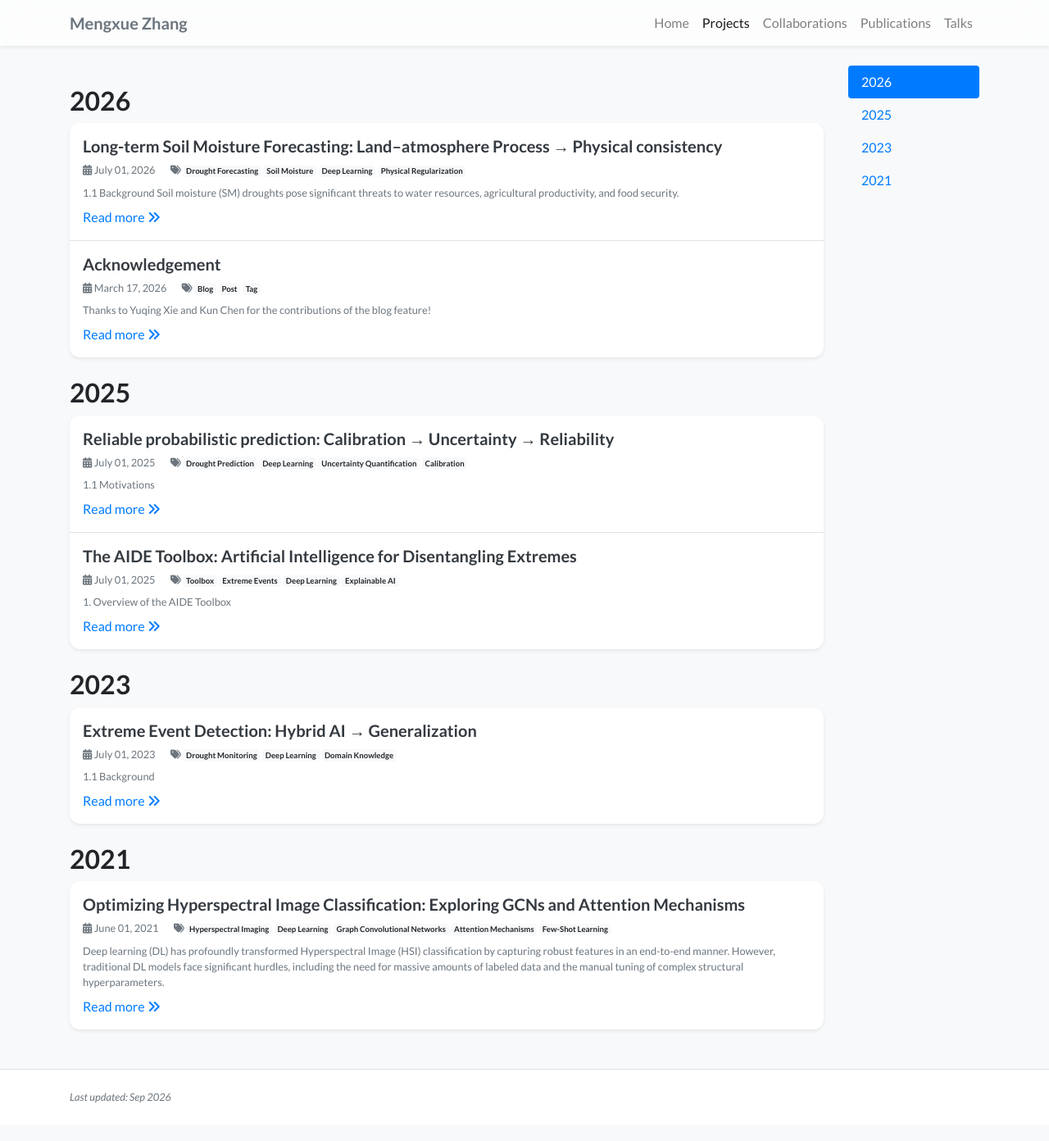
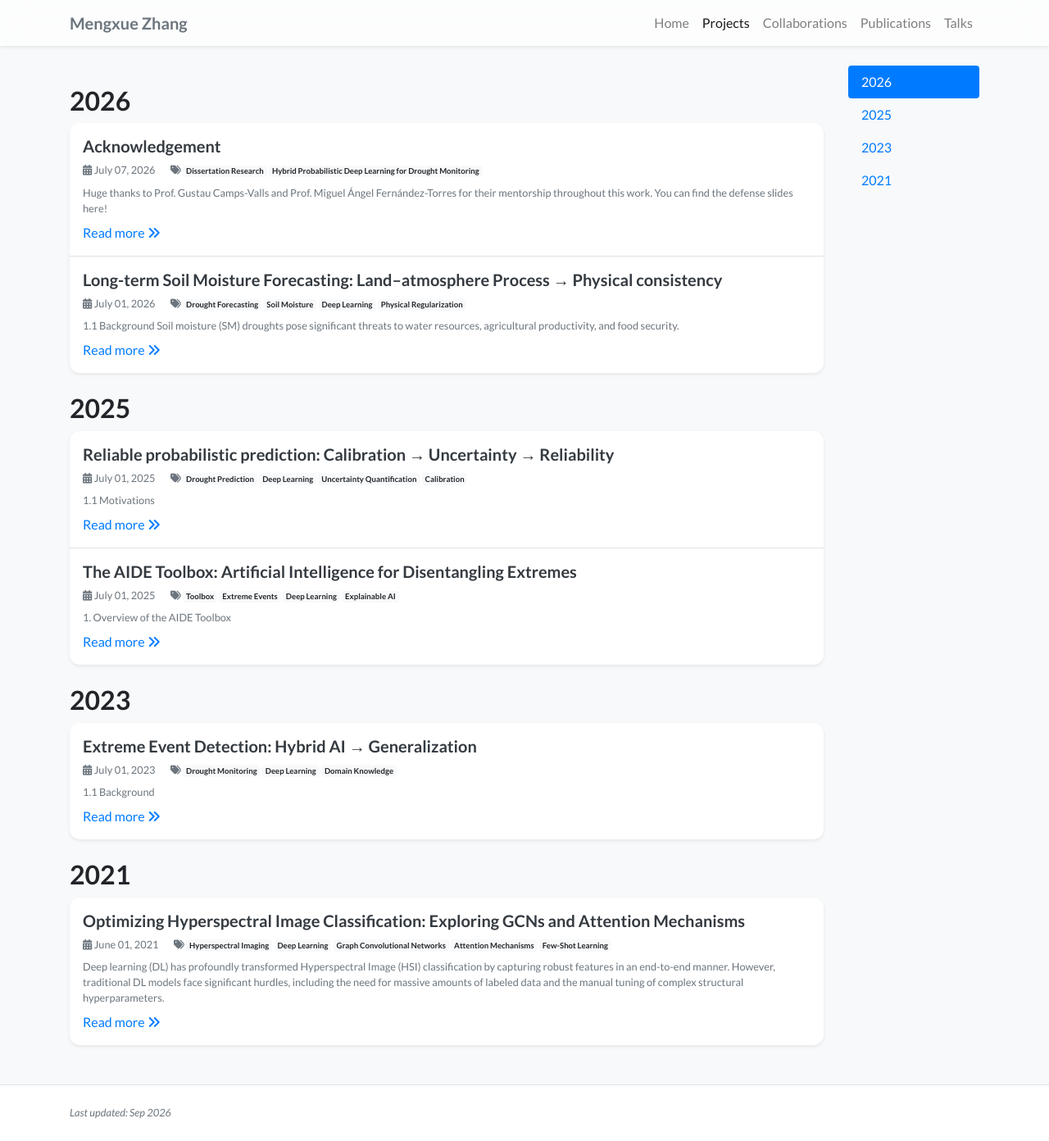
Before and after one commit to mengxue-rs/mengxue-rs.github.io, a Jekyll site: the page built from projects.html, in a window 1280 px wide and 1392 px high. Shown: the whole window at 82% size. Built offline with Jekyll 4.4.1, drawn with Linux system fonts in a browser that asks for light colours; nearby versions of some CDN libraries; a style sheet for code colours, icons or effects is not loaded.

Commit message:
Update 2026-03-17-acknowledgement.md

```diff
--- a/_posts/2026-03-17-acknowledgement.md
+++ b/_posts/2026-03-17-acknowledgement.md
@@ -1,14 +1,10 @@
 ---
 layout: blog_post
 title: 'Acknowledgement'
-date: 2026-03-17
+date: 2026-07-07
 tags:
-  - Blog
-  - Post
-  - Tag
+  - Dissertation Research
+  - Hybrid Probabilistic Deep Learning for Drought Monitoring
 ---
 
-
-Thanks to [Yuqing Xie](https://yqxie99.github.io/) and [Kun Chen](https://kwen-chen.github.io/) for the contributions of the blog feature!
-
-## Section 1
+Huge thanks to Prof. <a href="https://www.uv.es/gcamps/" target="_blank">Gustau Camps-Valls</a> and Prof. <a href="https://www.tsc.uc3m.es/en/profile.php?uid=matorres" target="_blank">Miguel Ángel Fernández-Torres</a> for their mentorship throughout this work. You can find the defense <a href="assets/images/slides/Defense_Slides.pdf" target="_blank">slides</a> here!
```
